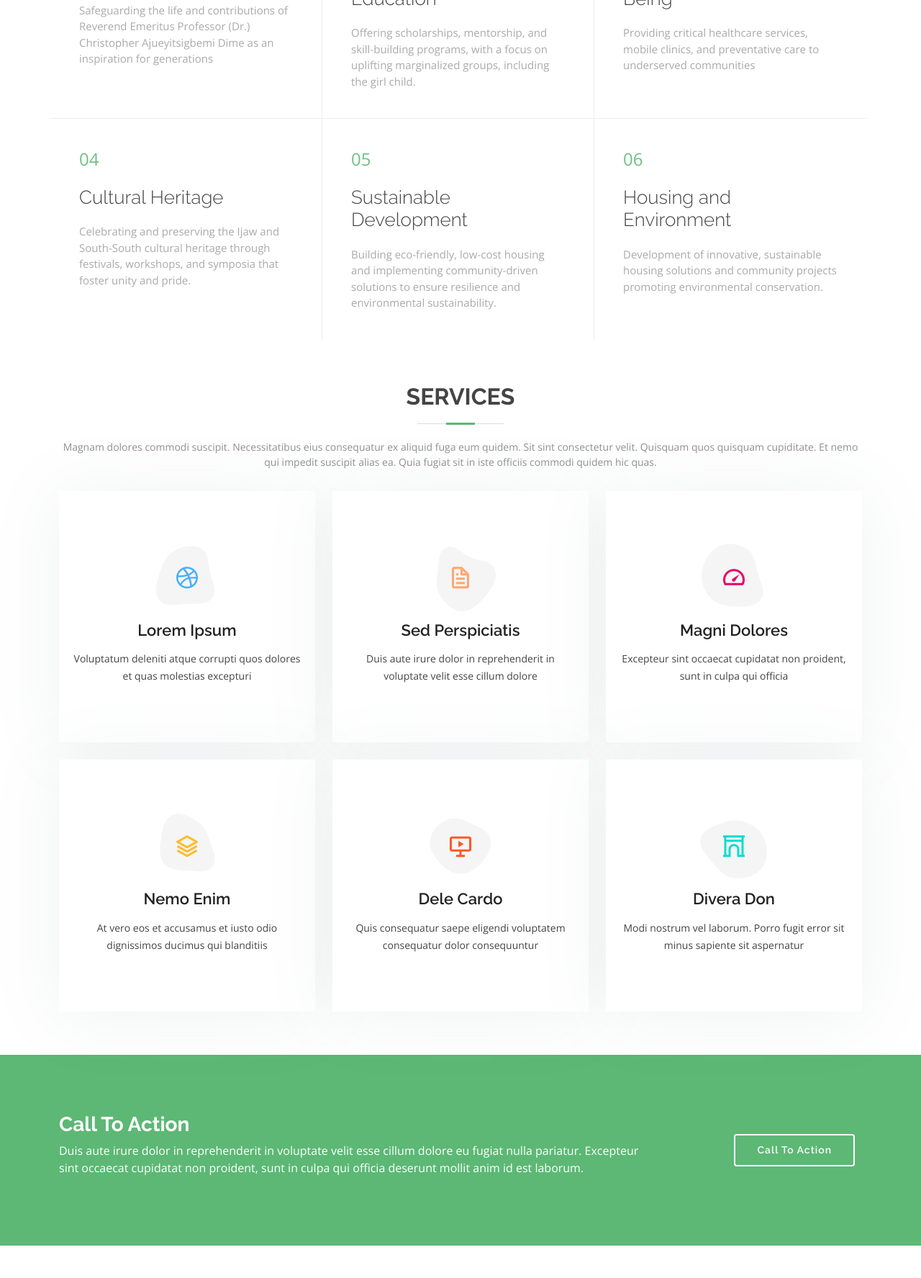
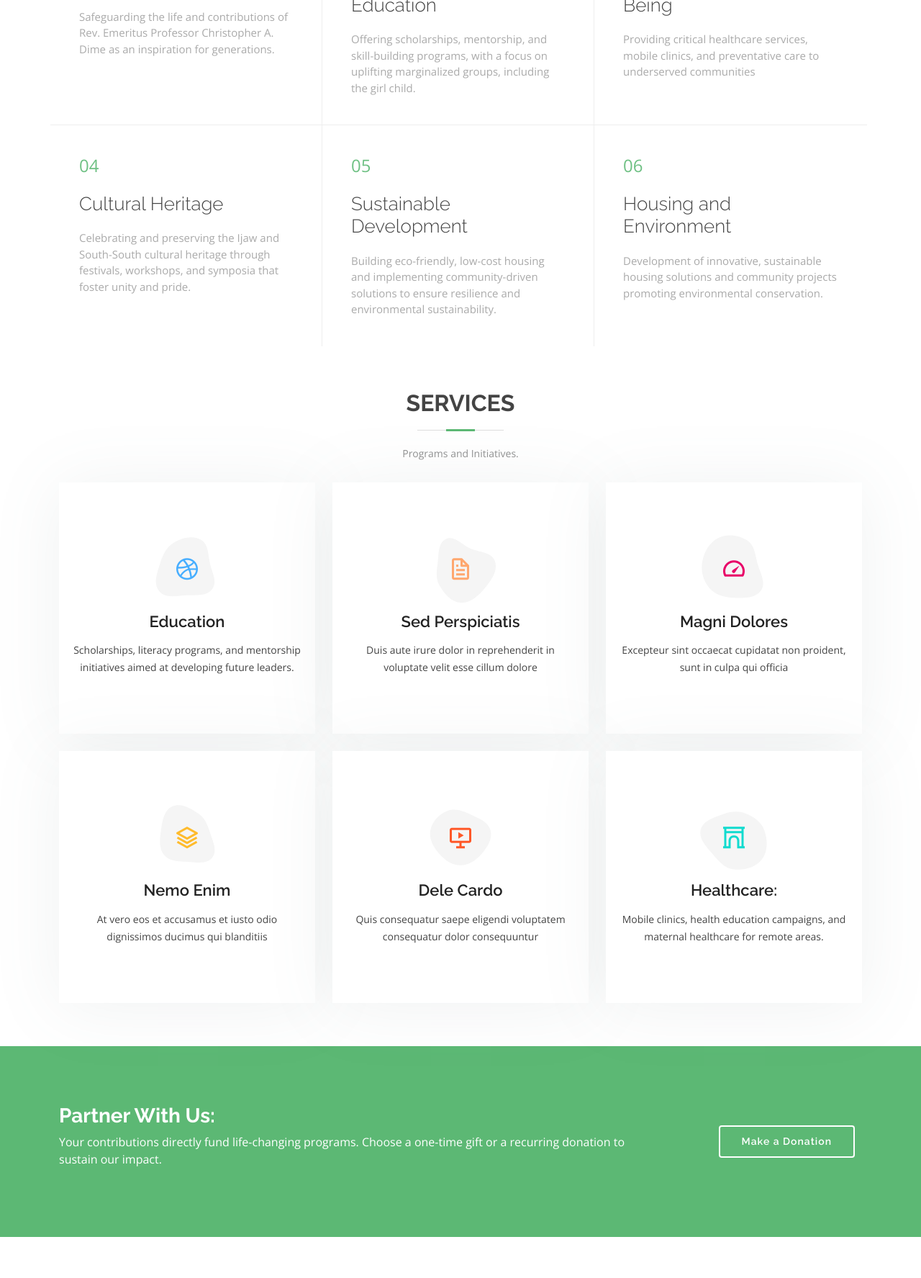
Before and after one commit to softtech2005/ailish, a plain HTML site: page index.html in a window 1280 px wide. Shown: the part 1828-3603 px from the top of the page at 72% size. Drawn offline with nearby package versions, Linux system fonts and the light colour scheme.

Commit message:
latest update

```diff
--- a/index.html
+++ b/index.html
@@ -5,7 +5,7 @@
   <meta charset="utf-8">
   <meta content="width=device-width, initial-scale=1.0" name="viewport">
 
-  <title>Green Bootstrap Template - Index</title>
+  <title>The DimeFoundation</title>
   <meta content="" name="description">
   <meta content="" name="keywords">
 
@@ -27,13 +27,7 @@
   <!-- Template Main CSS File -->
   <link href="assets/css/style.css" rel="stylesheet">
 
-  <!-- =======================================================
-  * Template Name: Green
-  * Updated: Jan 29 2024 with Bootstrap v5.3.2
-  * Template URL: https://bootstrapmade.com/green-free-one-page-bootstrap-template/
-  * Author: BootstrapMade.com
-  * License: https://bootstrapmade.com/license/
-  ======================================================== -->
+
 </head>
 
 <body>
@@ -90,8 +84,8 @@
         <div class="carousel-item active" style="background-image: url(assets/img/slide/football-5.jpeg)">
           <div class="carousel-container">
             <div class="container">
-              <h2 class="animate__animated animate__fadeInDown">Kickoff for Kindness Join <span>Dime Foundation</span></h2>
-              <p class="animate__animated animate__fadeInUp">for an exciting football match that's all about giving back! Enjoy the game, support a great cause, and help make a different..</p>
+              <h2 class="animate__animated animate__fadeInDown">Kick-off for Kindness join  The Dime<span style="font-size: larger;">Foundation</span></h2>
+              <p class="animate__animated animate__fadeInUp">for an exciting football match that's all about giving back! Enjoy the game, support a great cause, and help make a different.</p>
               <a href="#about" class="btn-get-started animate__animated animate__fadeInUp scrollto">Read More</a>
             </div>
           </div>
@@ -171,7 +165,7 @@
 
         <div class="section-title">
           <h2>About Us</h2>
-          <p>The DIME Foundation is a beacon of hope and transformation, dedicated to empowering communities across the Niger Delta and South-South regions. Rooted in the enduring legacy of Reverend Emeritus Professor  Christopher A. Dime, the Foundation champions initiatives in education, healthcare, cultural preservation, and sustainable development.
+          <p>The DIME<span style=" font-size: 20px; font-weight: bold;">Foundation</span> is a beacon of hope and transformation, dedicated to empowering communities across the Niger Delta and South-South regions. Rooted in the enduring legacy of Reverend Emeritus Professor  Christopher A. Dime, the Foundation champions initiatives in education, healthcare, cultural preservation, and sustainable development.
             By leveraging global best practices and fostering strategic partnerships, the Foundation addresses critical challenges with innovative, inclusive solutions. Together, we are not just preserving a legacy; we are shaping a future where equity, opportunity, and resilience define the lives of those we serve.</p>
         </div>
 
@@ -209,7 +203,7 @@
           <div class="col-lg-4 col-md-6 content-item">
             <span>01</span>
             <h4>Legacy Preservation</h4>
-            <p>Safeguarding the life and contributions of Reverend Emeritus Professor (Dr.) Christopher Ajueyitsigbemi Dime as an inspiration for generations</p>
+            <p>Safeguarding the life and contributions of Rev. Emeritus Professor Christopher A. Dime as an inspiration for generations.</p>
           </div>
 
           <div class="col-lg-4 col-md-6 content-item">
@@ -279,7 +273,7 @@
 
         <div class="section-title">
           <h2>Services</h2>
-          <p>Magnam dolores commodi suscipit. Necessitatibus eius consequatur ex aliquid fuga eum quidem. Sit sint consectetur velit. Quisquam quos quisquam cupiditate. Et nemo qui impedit suscipit alias ea. Quia fugiat sit in iste officiis commodi quidem hic quas.</p>
+          <p>Programs and Initiatives.</p>
         </div>
 
         <div class="row">
@@ -291,8 +285,8 @@
                 </svg>
                 <i class="bx bxl-dribbble"></i>
               </div>
-              <h4><a href="">Lorem Ipsum</a></h4>
-              <p>Voluptatum deleniti atque corrupti quos dolores et quas molestias excepturi</p>
+              <h4><a href="">Education</a></h4>
+              <p>Scholarships, literacy programs, and mentorship initiatives aimed at developing future leaders.</p>
             </div>
           </div>
 
@@ -356,8 +350,8 @@
                 </svg>
                 <i class="bx bx-arch"></i>
               </div>
-              <h4><a href="">Divera Don</a></h4>
-              <p>Modi nostrum vel laborum. Porro fugit error sit minus sapiente sit aspernatur</p>
+              <h4><a href="">Healthcare:</a></h4>
+              <p>Mobile clinics, health education campaigns, and maternal healthcare for remote areas.</p>
             </div>
           </div>
 
@@ -372,11 +366,11 @@
 
         <div class="row">
           <div class="col-lg-9 text-center text-lg-start">
-            <h3>Call To Action</h3>
-            <p> Duis aute irure dolor in reprehenderit in voluptate velit esse cillum dolore eu fugiat nulla pariatur. Excepteur sint occaecat cupidatat non proident, sunt in culpa qui officia deserunt mollit anim id est laborum.</p>
+            <h3>Partner With Us:</h3>
+            <p>Your contributions directly fund life-changing programs. Choose a one-time gift or a recurring donation to sustain our impact.</p>
           </div>
           <div class="col-lg-3 cta-btn-container text-center">
-            <a class="cta-btn align-middle" href="#">Call To Action</a>
+            <a class="cta-btn align-middle" href="mailto:dimennamdi@hotmail.com">Make a Donation</a>
           </div>
         </div>
 
@@ -408,83 +402,36 @@
           <div class="col-lg-4 col-md-6 portfolio-item filter-app">
             <div class="portfolio-wrap">
               <img src="assets/img/portfolio/football-3.jpeg" class="img-fluid" alt="">
-              <!-- <div class="portfolio-info">
-                <h4>App 1</h4>
-                <p>App</p>
-                <div class="portfolio-links">
-                  <a href="assets/img/portfolio/portfolio-1.jpg" data-gallery="portfolioGallery" class="portfolio-lightbox" title="App 1"><i class="bx bx-plus"></i></a>
-                  <a href="portfolio-details.html" title="More Details"><i class="bx bx-link"></i></a>
-                </div>
-              </div> -->
             </div>
           </div>
 
           <div class="col-lg-4 col-md-6 portfolio-item filter-web">
             <div class="portfolio-wrap">
               <img src="assets/img/portfolio/football-7 high.jpeg" class="img-fluid" alt="">
-              <!-- <div class="portfolio-info">
-                <h4>Web 3</h4>
-                <p>Web</p>
-                <div class="portfolio-links">
-                  <a href="assets/img/portfolio/portfolio-2.jpg" data-gallery="portfolioGallery" class="portfolio-lightbox" title="Web 3"><i class="bx bx-plus"></i></a>
-                  <a href="portfolio-details.html" title="More Details"><i class="bx bx-link"></i></a>
-                </div>
-              </div> -->
             </div>
           </div>
 
           <div class="col-lg-4 col-md-6 portfolio-item filter-app">
             <div class="portfolio-wrap">
               <img src="assets/img/portfolio/football-8 lineup.jpeg" class="img-fluid" alt="">
-              <!-- <div class="portfolio-info">
-                <h4>App 2</h4>
-                <p>App</p>
-                <div class="portfolio-links">
-                  <a href="assets/img/portfolio/portfolio-3.jpg" data-gallery="portfolioGallery" class="portfolio-lightbox" title="App 2"><i class="bx bx-plus"></i></a>
-                  <a href="portfolio-details.html" title="More Details"><i class="bx bx-link"></i></a>
-                </div>
-              </div> -->
             </div>
           </div>
 
           <div class="col-lg-4 col-md-6 portfolio-item filter-card">
             <div class="portfolio-wrap">
               <img src="assets/img/portfolio/paliative-7.jpeg" class="img-fluid" alt="">
-              <!-- <div class="portfolio-info">
-                <h4>Card 2</h4>
-                <p>Card</p>
-                <div class="portfolio-links">
-                  <a href="assets/img/portfolio/portfolio-4.jpg" data-gallery="portfolioGallery" class="portfolio-lightbox" title="Card 2"><i class="bx bx-plus"></i></a>
-                  <a href="portfolio-details.html" title="More Details"><i class="bx bx-link"></i></a>
-                </div>
-              </div> -->
             </div>
           </div>
 
           <div class="col-lg-4 col-md-6 portfolio-item filter-web">
             <div class="portfolio-wrap">
               <img src="assets/img/portfolio/paliative-7.jpeg" class="img-fluid" alt="">
-              <!-- <div class="portfolio-info">
-                <h4>Web 2</h4>
-                <p>Web</p>
-                <div class="portfolio-links">
-                  <a href="assets/img/portfolio/portfolio-5.jpg" data-gallery="portfolioGallery" class="portfolio-lightbox" title="Web 2"><i class="bx bx-plus"></i></a>
-                  <a href="portfolio-details.html" title="More Details"><i class="bx bx-link"></i></a>
-                </div>
-              </div> -->
             </div>
           </div>
 
           <div class="col-lg-4 col-md-6 portfolio-item filter-app">
             <div class="portfolio-wrap">
               <img src="assets/img/portfolio/football-6.jpeg" class="img-fluid" alt="">
-              <!-- <div class="portfolio-info">
-                <h4>App 3</h4>
-                <p>App</p>
-                <div class="portfolio-links">
-                  <a href="assets/img/portfolio/portfolio-6.jpg" data-gallery="portfolioGallery" class="portfolio-lightbox" title="App 3"><i class="bx bx-plus"></i></a>
-                  <a href="portfolio-details.html" title="More Details"><i class="bx bx-link"></i></a>
-                </div> -->
               </div>
             </div>
           </div>
@@ -492,41 +439,18 @@
           <div class="col-lg-4 col-md-6 portfolio-item filter-card">
             <div class="portfolio-wrap">
               <img src="assets/img/portfolio/paliative-6.jpeg" class="img-fluid" alt="">
-              <!-- <div class="portfolio-info">
-                <h4>Card 1</h4>
-                <p>Card</p>
-                <div class="portfolio-links">
-                  <a href="assets/img/portfolio/portfolio-7.jpg" data-gallery="portfolioGallery" class="portfolio-lightbox" title="Card 1"><i class="bx bx-plus"></i></a>
-                  <a href="portfolio-details.html" title="More Details"><i class="bx bx-link"></i></a>
-                </div>
-              </div> -->
             </div>
           </div>
 
           <div class="col-lg-4 col-md-6 portfolio-item filter-card">
             <div class="portfolio-wrap">
               <img src="assets/img/portfolio/paliative-8 high.jpeg" class="img-fluid" alt="">
-              <!-- <div class="portfolio-info">
-                <h4>Card 3</h4>
-                <p>Card</p>
-                <div class="portfolio-links">
-                  <a href="assets/img/portfolio/portfolio-8.jpg" data-gallery="portfolioGallery" class="portfolio-lightbox" title="Card 3"><i class="bx bx-plus"></i></a>
-                  <a href="portfolio-details.html" title="More Details"><i class="bx bx-link"></i></a>
-                </div>
-              </div> -->
             </div>
           </div>
 
           <div class="col-lg-4 col-md-6 portfolio-item filter-web">
             <div class="portfolio-wrap">
               <img src="assets/img/portfolio/seminal-2.jpeg" class="img-fluid" alt="">
-              <!-- <div class="portfolio-info">
-                <h4>Web 3</h4>
-                <p>Web</p>
-                <div class="portfolio-links">
-                  <a href="assets/img/portfolio/" data-gallery="portfolioGallery" class="portfolio-lightbox" title="Web 3"><i class="bx bx-plus"></i></a>
-                  <a href="portfolio-details.html" title="More Details"><i class="bx bx-link"></i></a>
-                </div> -->
               </div>
             </div>
           </div>
```
